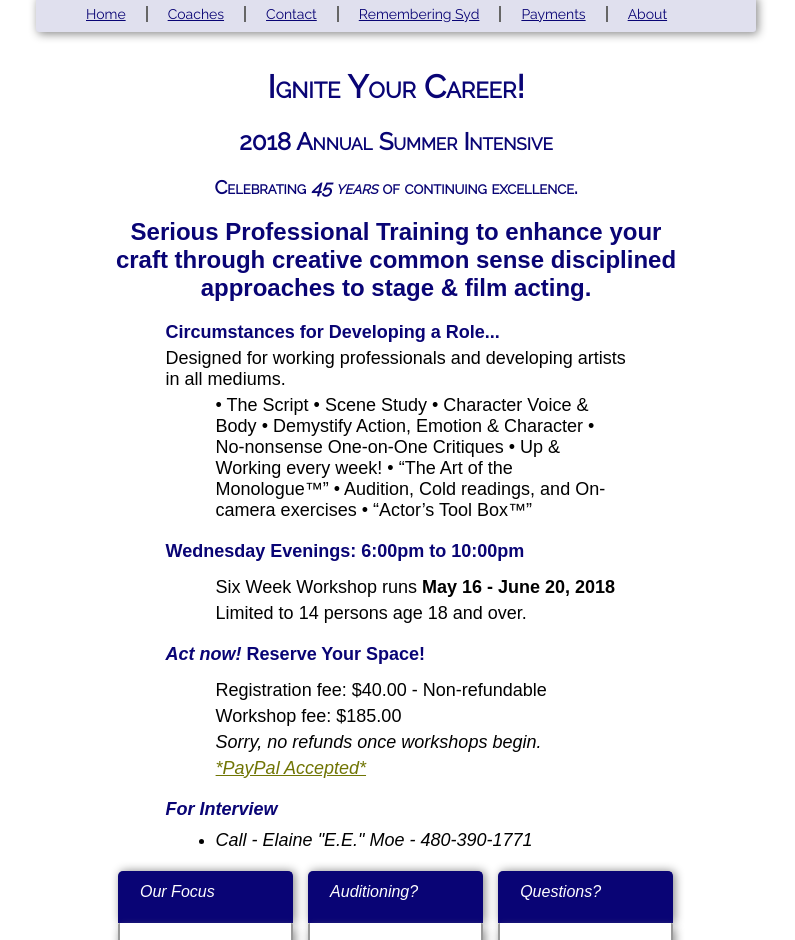
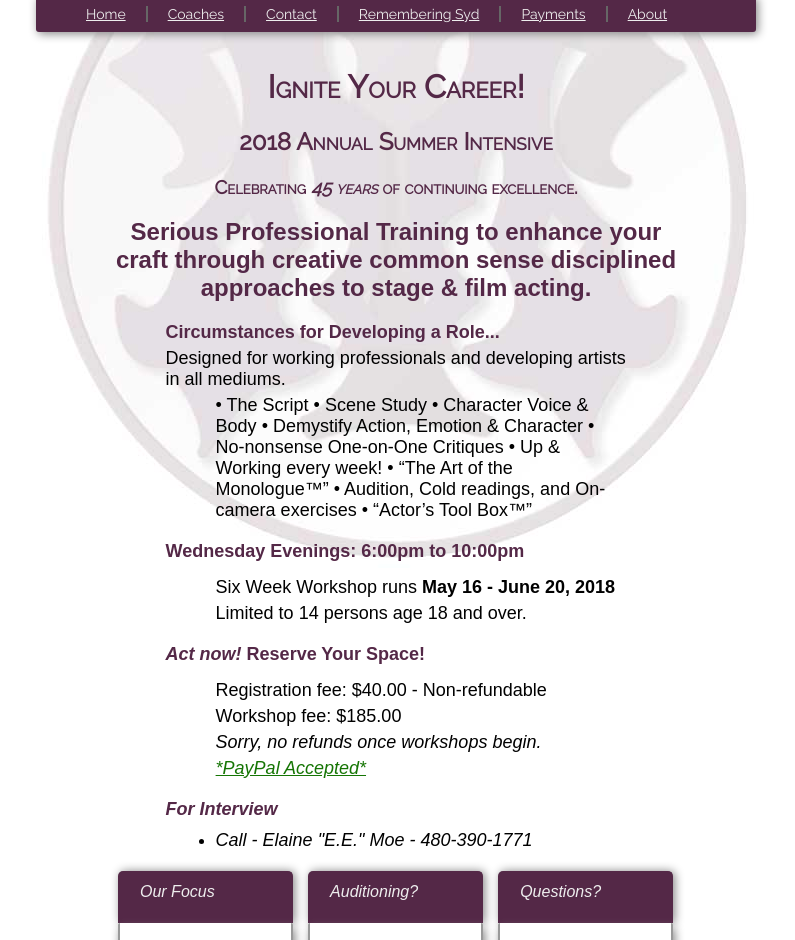
Before and after one commit to biscaboy/megaw, a plain HTML site: page ignite.html in a window 1280 px wide. Shown: the part 152-1092 px from the top of the page, without its empty margins (244-1039 px from the left). Drawn offline with Linux system fonts and the light colour scheme.

Commit message:
Colors returned to purple updated header

```diff
--- a/ignite.html
+++ b/ignite.html
@@ -17,9 +17,9 @@
     <div id="leftcol">&nbsp;</div>
 
     <div id="rightcol">
-    	<div id="content" class="arch">
+    	<div id="content">
       		<div id="header1">
-	           	<a href="index.html?v=20180401"><img id="smlogo" src="images/mainheader-blue.png" alt="The Megaw Theatre and Actors Studio"/></a>
+	           	<a href="index.html?v=20180401"><img id="smlogo" src="images/mainheader-purple.png" alt="The Megaw Theatre and Actors Studio"/></a>
               <p id="tagline">Professional training for serious careers in theatre and film.</p>
                 <div id="menu">
                    <div class="startmenuitem"><a href="index.html?v=20180401">Home</a></div>
--- a/megaw.css
+++ b/megaw.css
@@ -19,21 +19,21 @@ body {
 }
 
 h1 {
-	color: #090475;
+	color: #542847;
 	 font-family:'Raleway', Arial, Helvetica, sans-serif;
 }
 
 h2 {
-	color: #090475;
+	color: #542847;
 }
 
 h3 {
-	color: #090475;
+	color: #542847;
 
 }
 
 h4 {
-	color: #090475;
+	color: #542847;
 	margin:5px 0px 5px 0px;
 }
 
@@ -44,24 +44,24 @@ p {
 }
 
 a {
-	color: #707504
+	color: #157504;
 }
 
 
 a:link {
-    color: #707504
+    color: #157504;
 }
 
 a:visited {
-    color: #707504
+    color: #157504;
 }
 
 a:hover {
-    color: #4c0080;
+    color: #22c206;
 }
 
 a:active {
-	color: #707504
+	color: #157504;
 
 }
 
@@ -78,10 +78,10 @@ td {
 }
 
 .boxheader {
-	background: #090475;
-	border-left: 2px #090475 solid;
-	border-right: 2px #090475 solid;
-	border-top: 2px #090475 solid;
+	background: #542847;
+	border-left: 2px #542847 solid;
+	border-right: 2px #542847 solid;
+	border-top: 2px #542847 solid;
 	width:90%;
 	height:50px;
 	margin: 20px 10px 0 10px;
@@ -110,7 +110,7 @@ td {
 
 .boxheadertxt {
 	padding: 10px 0 0 20px;
-	color:#FFFFFF;
+	color:#eee;
 	font-size:16px;
 	font-style:italic;
 }
@@ -130,13 +130,6 @@ td {
  margin: 0 auto;
  padding: 0;
  height:100%;
-
-  /*position:absolute;
- top:0px;
- right:0px;
- bottom:0px;
- left:0px
-*/
 
  }
 
@@ -184,14 +177,8 @@ td {
  width: 720px;
  float: left;
  height:100%;
- }
-
- .homepage {
-	background: url(images/bglogoblue.png) no-repeat 50% 0;
- }
-
- .arch {
- 	background: url(images/arch.png) no-repeat 50% 0;
+ background: url(images/bglogo.jpg) no-repeat 50% 0;
+ min-height: 720px;
  }
 
  #rightcol #rightside {
@@ -205,7 +192,7 @@ td {
 
 
 #content #menu {
-	background: #E0E0EE;
+	background: #542847;
 	box-shadow: 2px 2px 10px #888888;
 	border-radius: 3px;
 	height:36px;
@@ -226,7 +213,7 @@ td {
 
 .menuitem a,
 .startmenuitem a {
-	color: #090475;
+	color: #eee;
 	text-transform: small-caps;
 	font-size: 14px;
 }
```
Also changed, not shown: about.html (+2 -2 lines), coaches.html (+2 -2 lines), contact.html (+2 -2 lines), index.html (+1 -1 lines), payments.html (+2 -2 lines), sydmmsafund.html (+2 -2 lines), images/mainheader-purple.png (added).
